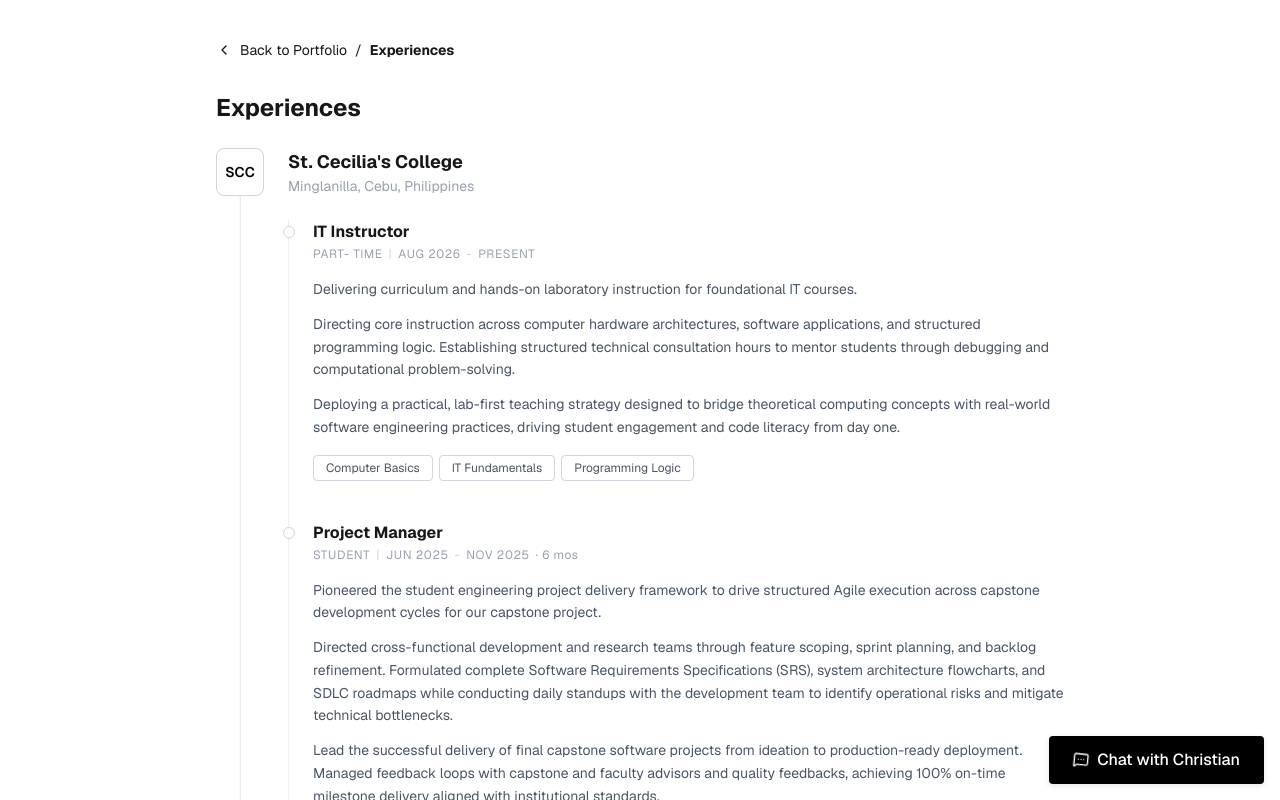
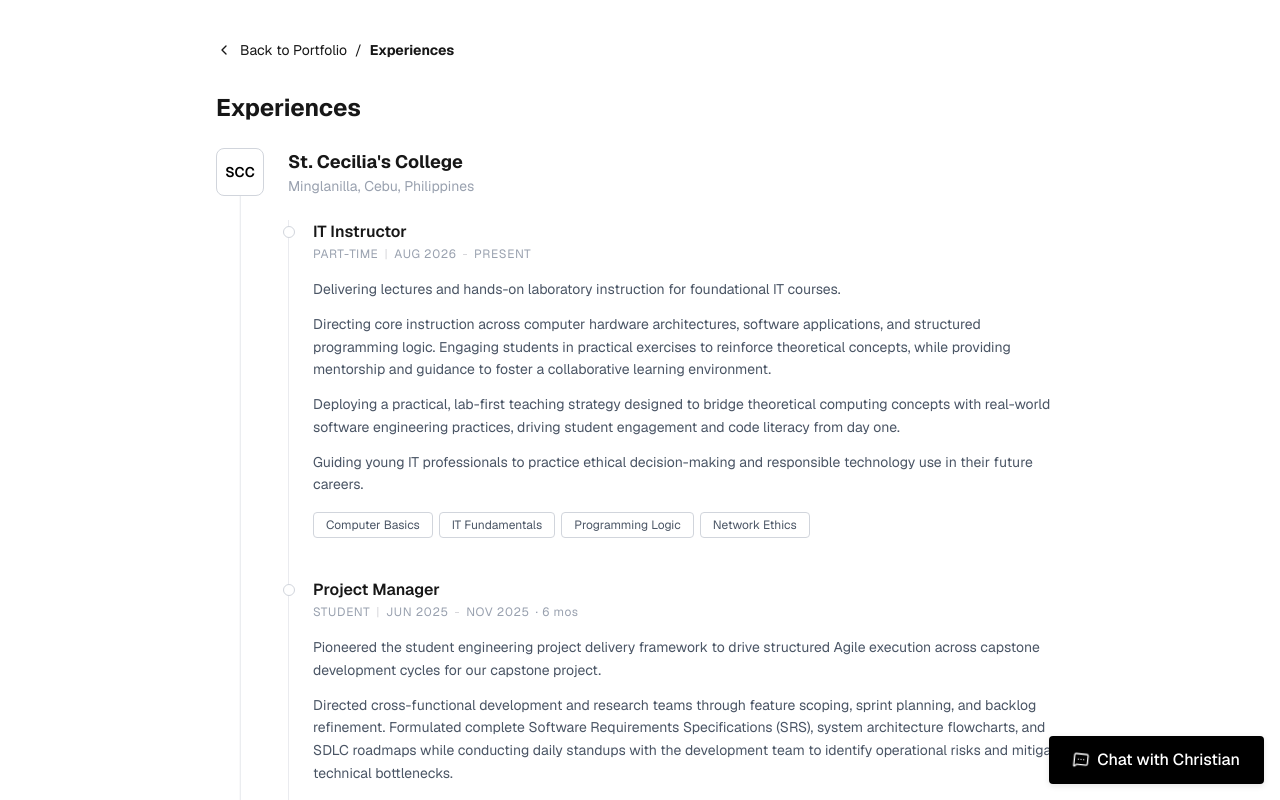
Before and after one commit to cjabendan/cj-dev, a Next.js app: page /experiences in a window 1280 px wide. Shown: the top 800 px of the page. Built offline with nearby package versions, Linux system fonts and the light colour scheme; no server answers.

Commit message:
update experience data and tweak ui color

```diff
--- a/app/(routes)/experiences/page.tsx
+++ b/app/(routes)/experiences/page.tsx
@@ -68,7 +68,7 @@
                 <div
                   className={`flex flex-col gap-8 sm:gap-10 ${
                     hasMultipleRoles
-                      ? "border-l border-gray-200/60 dark:border-gray-800 pl-6"
+                      ? "border-l border-gray-200/80 dark:border-gray-700 pl-6"
                       : ""
                   }`}
                 >
--- a/app/globals.css
+++ b/app/globals.css
@@ -12,7 +12,7 @@
 
 
 .dark {
-  --background: #000000;
+  --background: #181818;
   --foreground: #ededed;
 }
 
--- a/components/cards/ExperienceCard.tsx
+++ b/components/cards/ExperienceCard.tsx
@@ -31,7 +31,7 @@
 
       {/* Role & Duration */}
       <div className="flex flex-col gap-[2px]">
-        <h3 className="text-sm sm:text-base font-bold">{exp.role}</h3>
+        <h3 className="text-sm sm:text-base font-semibold">{exp.role}</h3>
         <div className="block sm:hidden text-xs text-gray-400 tracking-wider uppercase">
           {exp.type}
         </div>
@@ -44,7 +44,7 @@
           <div className="text-zinc-300">-</div>
           <div className="uppercase">{exp.end}</div>
           {exp.duration && (
-            <div className="lowercase">{`· ${exp.duration}`}</div>
+            <div className="lowercase" >{`· ${exp.duration}`}</div>
           )}
         </div>
       </div>
--- a/data/experiences.json
+++ b/data/experiences.json
@@ -128,7 +128,7 @@
   {
     "id": 6,
     "role": "IT Instructor",
-    "type": "Part- Time",
+    "type": "Part-Time",
     "company": "St. Cecilia's College",
     "logo": "SCC",
     "year": "Present",
@@ -137,14 +137,16 @@
     "duration": "",
     "location": "Minglanilla, Cebu, Philippines",
     "description": [
-      "Delivering curriculum and hands-on laboratory instruction for foundational IT courses.",
-      "Directing core instruction across computer hardware architectures, software applications, and structured programming logic. Establishing structured technical consultation hours to mentor students through debugging and computational problem-solving.",
-      "Deploying a practical, lab-first teaching strategy designed to bridge theoretical computing concepts with real-world software engineering practices, driving student engagement and code literacy from day one."
+      "Delivering lectures and hands-on laboratory instruction for foundational IT courses.",
+      "Directing core instruction across computer hardware architectures, software applications, and structured programming logic. Engaging students in practical exercises to reinforce theoretical concepts, while providing mentorship and guidance to foster a collaborative learning environment.",
+      "Deploying a practical, lab-first teaching strategy designed to bridge theoretical computing concepts with real-world software engineering practices, driving student engagement and code literacy from day one.",
+      "Guiding young IT professionals to practice ethical decision-making and responsible technology use in their future careers."
     ],
     "skills": [
       "Computer Basics",
       "IT Fundamentals",
-      "Programming Logic"
+      "Programming Logic",
+      "Network Ethics"
     ]
   }
 ]
```
